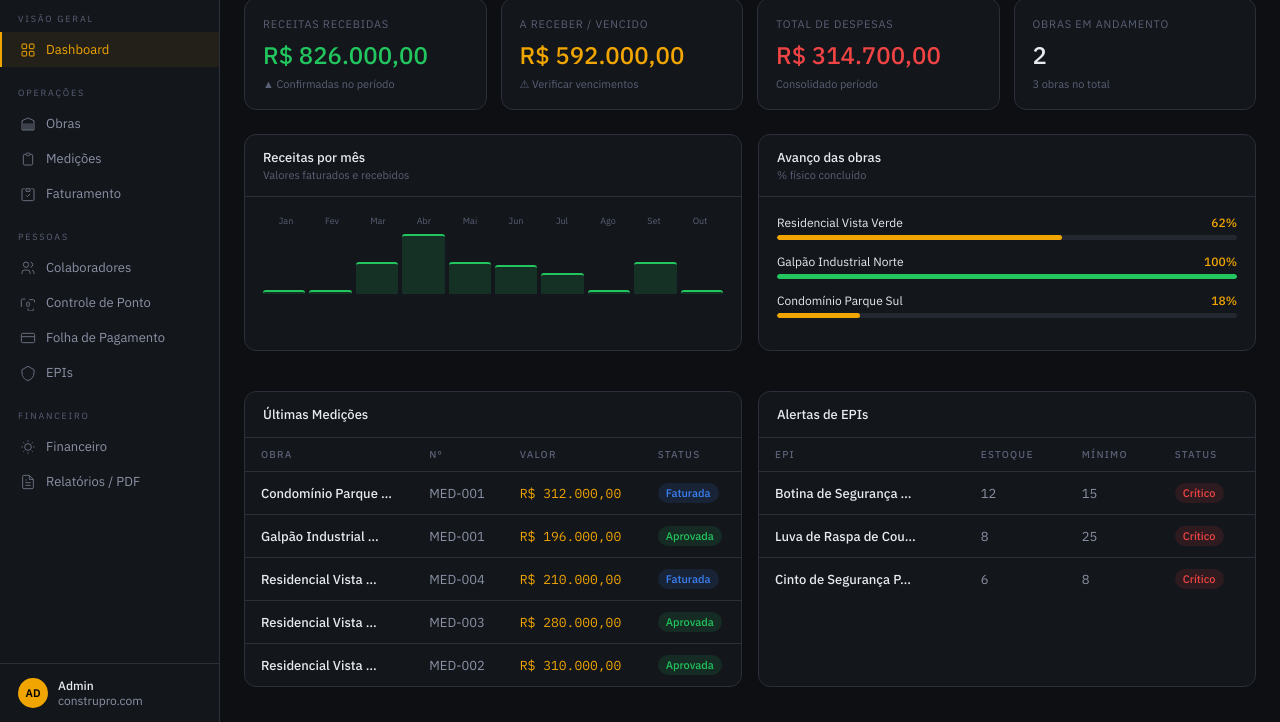
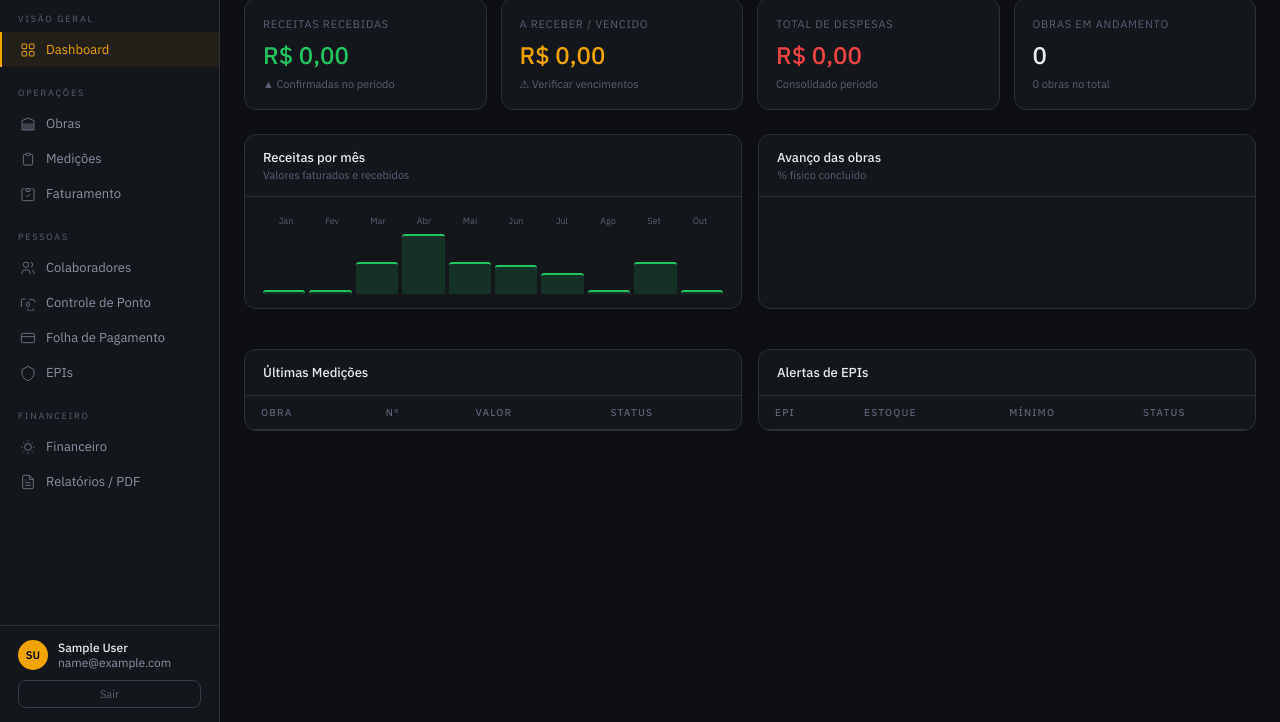
Before and after one commit to guilhermefft0-maker/construfy, a website: page frontend/dashboard.html in a window 1280 px wide. Shown: the part 78-800 px from the top of the page. Drawn offline with nearby package versions, Linux system fonts and the light colour scheme; sample sign-in values are in the browser's storage.

Commit message:
fix: dashboard real sem dados demo + auth check + logout

```diff
--- a/frontend/dashboard.html
+++ b/frontend/dashboard.html
@@ -245,12 +245,13 @@
 
   <div class="sidebar-footer">
     <div class="user-pill">
-      <div class="user-avatar">AD</div>
-      <div>
-        <div class="user-name-hi">Admin</div>
-        <div class="user-name">construpro.com</div>
-      </div>
-    </div>
+      <div class="user-avatar" id="user-initials">--</div>
+      <div style="flex:1;min-width:0">
+        <div class="user-name-hi" id="user-display-name" style="white-space:nowrap;overflow:hidden;text-overflow:ellipsis">Carregando...</div>
+        <div class="user-name" id="user-display-email" style="white-space:nowrap;overflow:hidden;text-overflow:ellipsis"></div>
+      </div>
+    </div>
+    <button onclick="logout()" style="margin-top:10px;width:100%;background:transparent;border:1px solid var(--border2);color:var(--text3);padding:6px;border-radius:var(--radius);font-size:11px;cursor:pointer;font-family:var(--font)">Sair</button>
   </div>
 </aside>
 
@@ -275,73 +276,21 @@
 </div>
 
 <script>
+// ── AUTH CHECK ──
+const _user = (() => { try { return JSON.parse(localStorage.getItem('user')); } catch(e) { return null; } })();
+if (!_user) { window.location.href = 'login.html'; }
+
 const APP = {
-  pontos: [
-    {id:'ponto1', colaborador_id:'col1', data:new Date().toISOString().split('T')[0], hora_entrada:'08:15', hora_saida:'17:45', status:'presente', obs:'Engenheiro principal', colaborador_nome:'COLABORADOR DEMO 1', cargo:'Engenheiro Civil'},
-    {id:'ponto2', colaborador_id:'col2', data:new Date().toISOString().split('T')[0], hora_entrada:'07:30', hora_saida:'18:00', status:'presente', obs:'Mestre de obras', colaborador_nome:'COLABORADOR DEMO 2', cargo:'Mestre de Obras'},
-    {id:'ponto3', colaborador_id:'col3', data:new Date().toISOString().split('T')[0], hora_entrada:'08:00', hora_saida:null, status:'presente', obs:'Pedreiro - ainda na obra', colaborador_nome:'COLABORADOR DEMO 3', cargo:'Pedreiro Oficial'},
-    {id:'ponto4', colaborador_id:'col4', data:new Date().toISOString().split('T')[0], hora_entrada:'09:20', hora_saida:'16:30', status:'presente', obs:'Engenheira estrutural', colaborador_nome:'COLABORADOR DEMO 4', cargo:'Engenheira Civil'},
-    {id:'ponto5', colaborador_id:'col5', data:new Date().toISOString().split('T')[0], hora_entrada:null, hora_saida:null, status:'ausente', obs:'Ajudante aguardando chamado', colaborador_nome:'COLABORADOR DEMO 5', cargo:'Ajudante Geral'}
-  ],
+  pontos: [],
   currentPage: 'dashboard',
-  empresa: { nome: 'Construtora Alfa LTDA', cnpj: '12.345.678/0001-99', regime: 'Lucro Presumido' },
-  obras: [
-    { id:1, nome:'Residencial Vista Verde', cliente:'João Matos SA', contrato:'R$ 2.800.000', inicio:'2024-03-01', prevFim:'2025-02-28', status:'Em andamento', avanco:62, medicoes:8, faturado:1540000, despesas:890000 },
-    { id:2, nome:'Galpão Industrial Norte', cliente:'LogTech LTDA', contrato:'R$ 980.000', inicio:'2024-06-10', prevFim:'2024-12-30', status:'Concluída', avanco:100, medicoes:5, faturado:980000, despesas:560000 },
-    { id:3, nome:'Condomínio Parque Sul', cliente:'Inv. Parque Sul', contrato:'R$ 5.200.000', inicio:'2024-09-01', prevFim:'2026-08-31', status:'Em andamento', avanco:18, medicoes:3, faturado:936000, despesas:480000 },
-  ],
-  medicoes: [
-    { id:1, obraId:1, numero:'MED-001', data:'2024-03-31', valor:320000, status:'Aprovada', responsavel:'Eng. Carlos Lima' },
-    { id:2, obraId:1, numero:'MED-002', data:'2024-04-30', valor:310000, status:'Aprovada', responsavel:'Eng. Carlos Lima' },
-    { id:3, obraId:1, numero:'MED-003', data:'2024-05-31', valor:280000, status:'Aprovada', responsavel:'Eng. Carlos Lima' },
-    { id:4, obraId:1, numero:'MED-004', data:'2024-06-30', valor:210000, status:'Faturada', responsavel:'Eng. Ana Paula' },
-    { id:5, obraId:2, numero:'MED-001', data:'2024-06-30', valor:196000, status:'Aprovada', responsavel:'Eng. Carlos Lima' },
-    { id:6, obraId:3, numero:'MED-001', data:'2024-09-30', valor:312000, status:'Faturada', responsavel:'Eng. João Ferreira' },
-  ],
-  faturamentos: [
-    { id:1, obraId:1, numero:'NF-0142', data:'2024-04-05', valor:320000, vencimento:'2024-05-05', status:'Recebida', formaPgto:'TED' },
-    { id:2, obraId:1, numero:'NF-0155', data:'2024-05-07', valor:310000, vencimento:'2024-06-07', status:'Recebida', formaPgto:'TED' },
-    { id:3, obraId:1, numero:'NF-0168', data:'2024-06-06', valor:280000, vencimento:'2024-07-06', status:'Vencida', formaPgto:'TED' },
-    { id:4, obraId:2, numero:'NF-0173', data:'2024-07-10', valor:196000, vencimento:'2024-08-10', status:'Recebida', formaPgto:'Boleto' },
-    { id:5, obraId:3, numero:'NF-0190', data:'2024-10-05', valor:312000, vencimento:'2024-11-05', status:'Pendente', formaPgto:'TED' },
-  ],
-  colaboradores: [
-    { id:1, nome:'Carlos Eduardo Lima', cpf:'123.456.789-00', cargo:'Engenheiro Civil', tipo:'CLT', salario:8500, obraId:1, admissao:'2022-05-10', status:'Ativo' },
-    { id:2, nome:'Marcos Antonio Silva', cpf:'234.567.890-11', cargo:'Mestre de Obras', tipo:'CLT', salario:4800, obraId:1, admissao:'2021-03-15', status:'Ativo' },
-    { id:3, nome:'João Pedro Costa', cpf:'345.678.901-22', cargo:'Pedreiro Oficial', tipo:'CLT', salario:2800, obraId:1, admissao:'2023-01-20', status:'Ativo' },
-    { id:4, nome:'Ana Paula Ferreira', cpf:'456.789.012-33', cargo:'Engenheira Civil', tipo:'CLT', salario:7200, obraId:3, admissao:'2023-07-01', status:'Ativo' },
-    { id:5, nome:'Pedro Henrique Nunes', cpf:'567.890.123-44', cargo:'Ajudante Geral', tipo:'Diarista', salario:220, obraId:1, admissao:'2024-03-01', status:'Ativo', diasTrabalhados:18 },
-    { id:6, nome:'Roberto Carlos Souza', cpf:'678.901.234-55', cargo:'Eletricista', tipo:'Diarista', salario:280, obraId:2, admissao:'2024-06-10', status:'Inativo', diasTrabalhados:22 },
-    { id:7, nome:'Luiz Fernando Mendes', cpf:'789.012.345-66', cargo:'Armador', tipo:'CLT', salario:3200, obraId:3, admissao:'2024-09-01', status:'Ativo' },
-  ],
-  epis: [
-    { id:1, nome:'Capacete de Segurança', categoria:'Proteção Craniana', estoque:48, minimo:20, validade:'2026-12-31', ca:'12345' },
-    { id:2, nome:'Botina de Segurança Bico Aço', categoria:'Proteção dos Pés', estoque:12, minimo:15, validade:'2027-06-30', ca:'23456' },
-    { id:3, nome:'Óculos de Proteção', categoria:'Proteção Ocular', estoque:35, minimo:20, validade:'2026-08-31', ca:'34567' },
-    { id:4, nome:'Luva de Raspa de Couro', categoria:'Proteção das Mãos', estoque:8, minimo:25, validade:'2026-03-31', ca:'45678' },
-    { id:5, nome:'Protetor Auricular', categoria:'Proteção Auditiva', estoque:60, minimo:30, validade:'2027-01-31', ca:'56789' },
-    { id:6, nome:'Cinto de Segurança Paraquedista', categoria:'Proteção Queda', estoque:6, minimo:8, validade:'2025-11-30', ca:'67890' },
-    { id:7, nome:'Máscara PFF2', categoria:'Proteção Respiratória', estoque:120, minimo:50, validade:'2025-12-31', ca:'78901' },
-  ],
-  entregasEPI: [
-    { id:1, epiId:1, colaboradorId:1, data:'2024-03-15', quantidade:1, devolvida:false },
-    { id:2, epiId:2, colaboradorId:1, data:'2024-03-15', quantidade:1, devolvida:false },
-    { id:3, epiId:1, colaboradorId:2, data:'2024-03-15', quantidade:1, devolvida:false },
-    { id:4, epiId:4, colaboradorId:3, data:'2024-03-20', quantidade:2, devolvida:false },
-    { id:5, epiId:6, colaboradorId:4, data:'2024-09-05', quantidade:1, devolvida:false },
-  ],
-  financeiro: [
-    { id:1, tipo:'Receita', descricao:'NF-0142 – Vista Verde', valor:320000, data:'2024-04-05', categoria:'Faturamento', obraId:1 },
-    { id:2, tipo:'Receita', descricao:'NF-0155 – Vista Verde', valor:310000, data:'2024-05-07', categoria:'Faturamento', obraId:1 },
-    { id:3, tipo:'Despesa', descricao:'Folha CLT – Abril', valor:38200, data:'2024-04-30', categoria:'Pessoal', obraId:1 },
-    { id:4, tipo:'Despesa', descricao:'Material – Vista Verde', valor:145000, data:'2024-04-15', categoria:'Materiais', obraId:1 },
-    { id:5, tipo:'Despesa', descricao:'Subempreiteiro elétrica', valor:42000, data:'2024-04-22', categoria:'Serviços', obraId:1 },
-    { id:6, tipo:'Receita', descricao:'NF-0173 – Galpão', valor:196000, data:'2024-07-10', categoria:'Faturamento', obraId:2 },
-    { id:7, tipo:'Despesa', descricao:'Equipamentos aluguel', valor:18500, data:'2024-07-05', categoria:'Equipamentos', obraId:2 },
-    { id:8, tipo:'Receita', descricao:'NF-0168 – Vista Verde', valor:280000, data:'2024-06-06', categoria:'Faturamento', obraId:1 },
-    { id:9, tipo:'Despesa', descricao:'Folha CLT – Junho', valor:41600, data:'2024-06-30', categoria:'Pessoal', obraId:1 },
-    { id:10, tipo:'Despesa', descricao:'ISS / Impostos', valor:29400, data:'2024-06-30', categoria:'Impostos', obraId:null },
-  ]
+  empresa: { nome: (_user?.name || 'Minha Empresa'), cnpj: '', regime: '' },
+  obras: [],
+  medicoes: [],
+  faturamentos: [],
+  colaboradores: [],
+  epis: [],
+  entregasEPI: [],
+  financeiro: []
 };
 
 function calcularINSS(salario) {
@@ -1569,6 +1518,25 @@ function gerarPDFColaboradores() {
 }
 
 // INICIALIZAR
+(function initUser() {
+  const u = _user;
+  if (!u) return;
+  const name = u.name || u.email || 'Usuário';
+  const email = u.email || '';
+  const initials = name.split(' ').map(w=>w[0]).join('').substring(0,2).toUpperCase();
+  document.getElementById('user-initials').textContent = initials;
+  document.getElementById('user-display-name').textContent = name;
+  document.getElementById('user-display-email').textContent = email;
+  // Update empresa badge if present
+  const badge = document.getElementById('empresa-badge');
+  if (badge) badge.textContent = name;
+})();
+
+function logout() {
+  localStorage.removeItem('user');
+  window.location.href = 'login.html';
+}
+
 navigate('dashboard');
 </script>
 </body>
```
